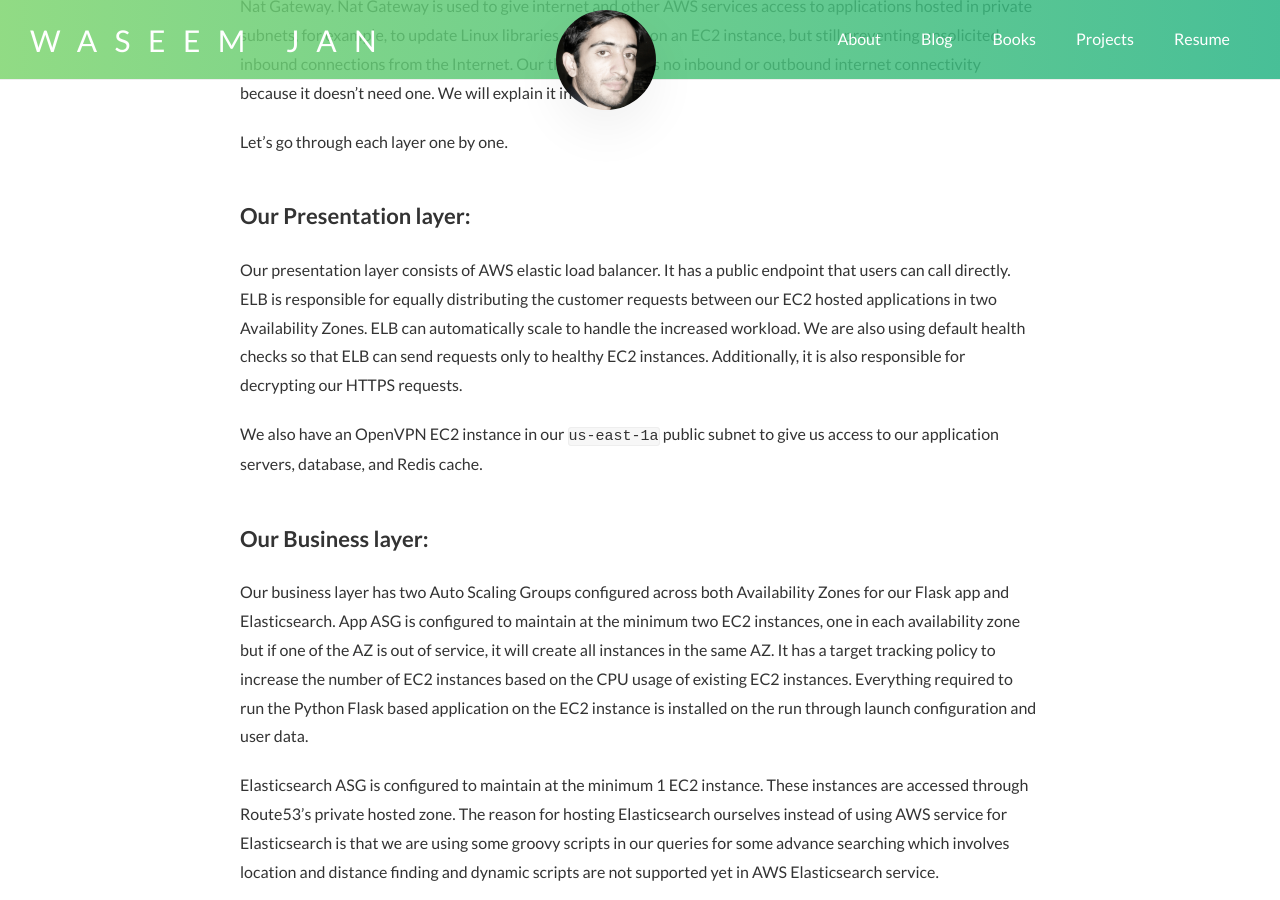
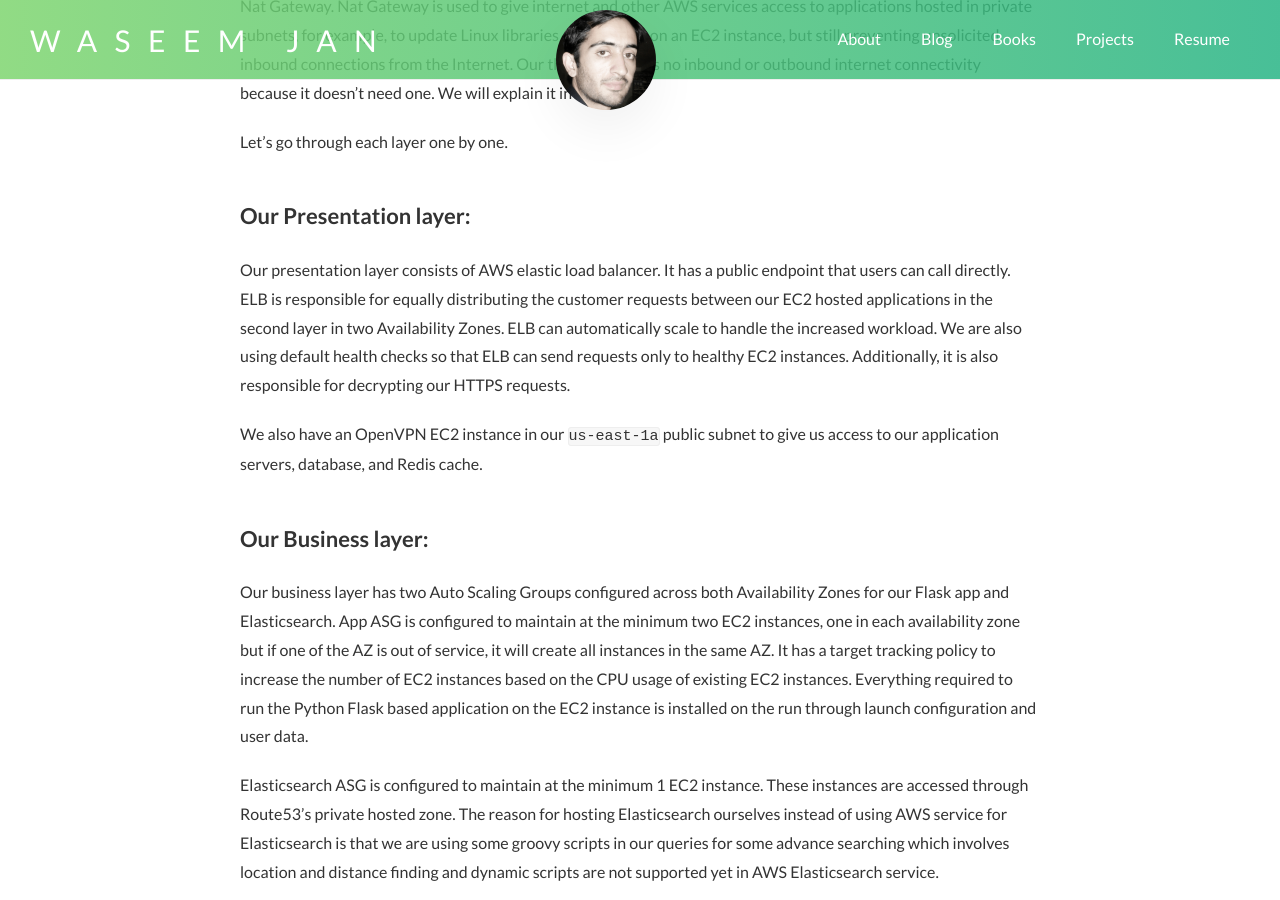
Before and after one commit to syedwaseemjan/syedwaseemjan.github.io, a Jekyll site: the page built from _posts/2016-05-13-chefgalaxy-aws-architecture.md, in a window 1280 px wide and 900 px high, scrolled down 3043 px. Built offline with Jekyll 4.4.1, drawn with Linux system fonts in a browser that asks for light colours; nearby versions of some CDN libraries; comment, search, counter and statistics services are not loaded.

Commit message:
Add a minor detail in post about ELB

```diff
--- a/_posts/2016-05-13-chefgalaxy-aws-architecture.md
+++ b/_posts/2016-05-13-chefgalaxy-aws-architecture.md
@@ -50,7 +50,7 @@ Let's go through each layer one by one.
 
 ### Our Presentation layer:
 
-Our presentation layer consists of AWS elastic load balancer. It has a public endpoint that users can call directly. ELB is responsible for equally distributing the customer requests between our EC2 hosted applications in two Availability Zones. ELB can automatically scale to handle the increased workload. We are also using default health checks so that ELB can send requests only to healthy EC2 instances. Additionally, it is also responsible for decrypting our HTTPS requests.
+Our presentation layer consists of AWS elastic load balancer. It has a public endpoint that users can call directly. ELB is responsible for equally distributing the customer requests between our EC2 hosted applications in the second layer in two Availability Zones. ELB can automatically scale to handle the increased workload. We are also using default health checks so that ELB can send requests only to healthy EC2 instances. Additionally, it is also responsible for decrypting our HTTPS requests.
 
 We also have an OpenVPN EC2 instance in our `us-east-1a` public subnet to give us access to our application servers, database, and Redis cache.
 
```
